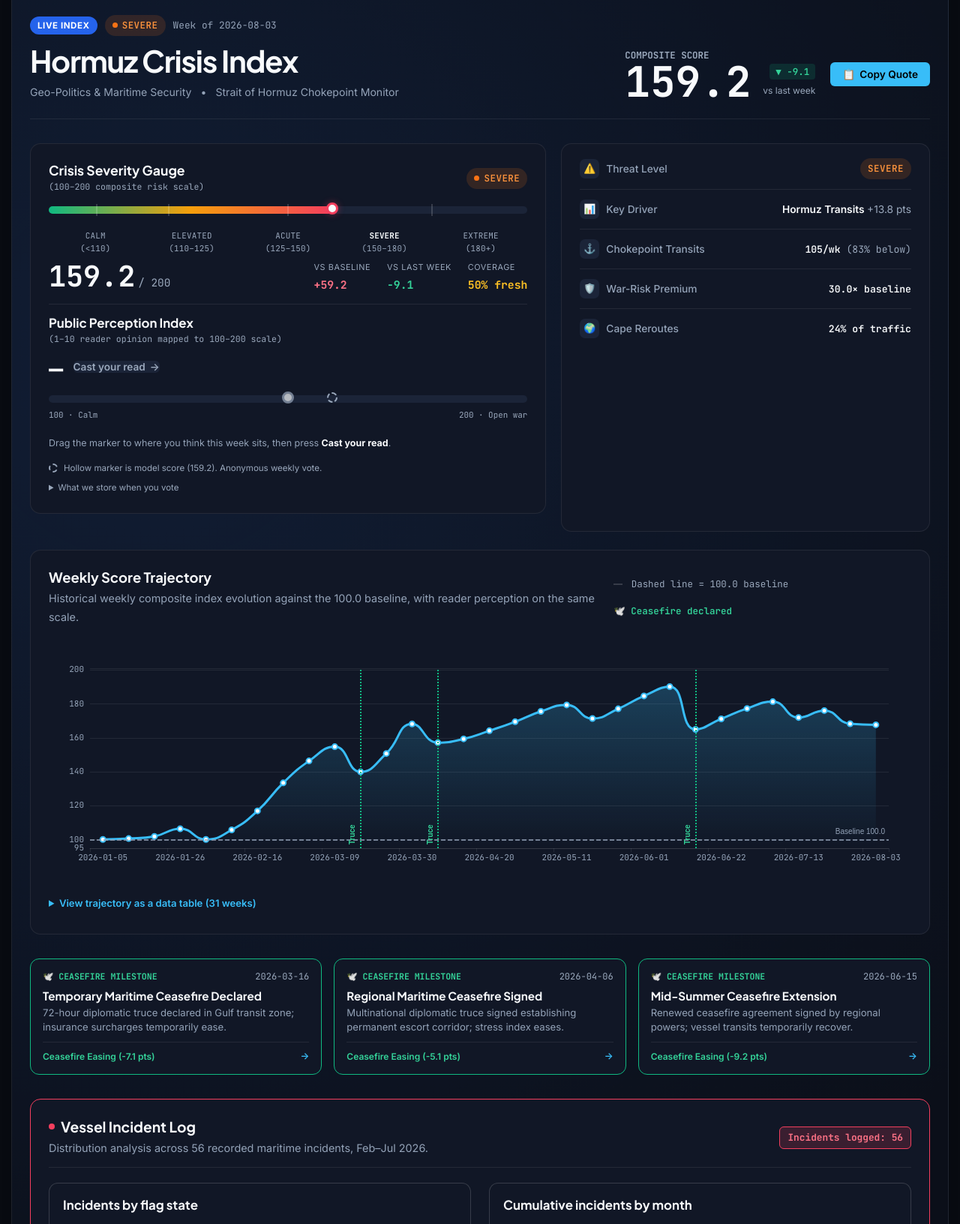
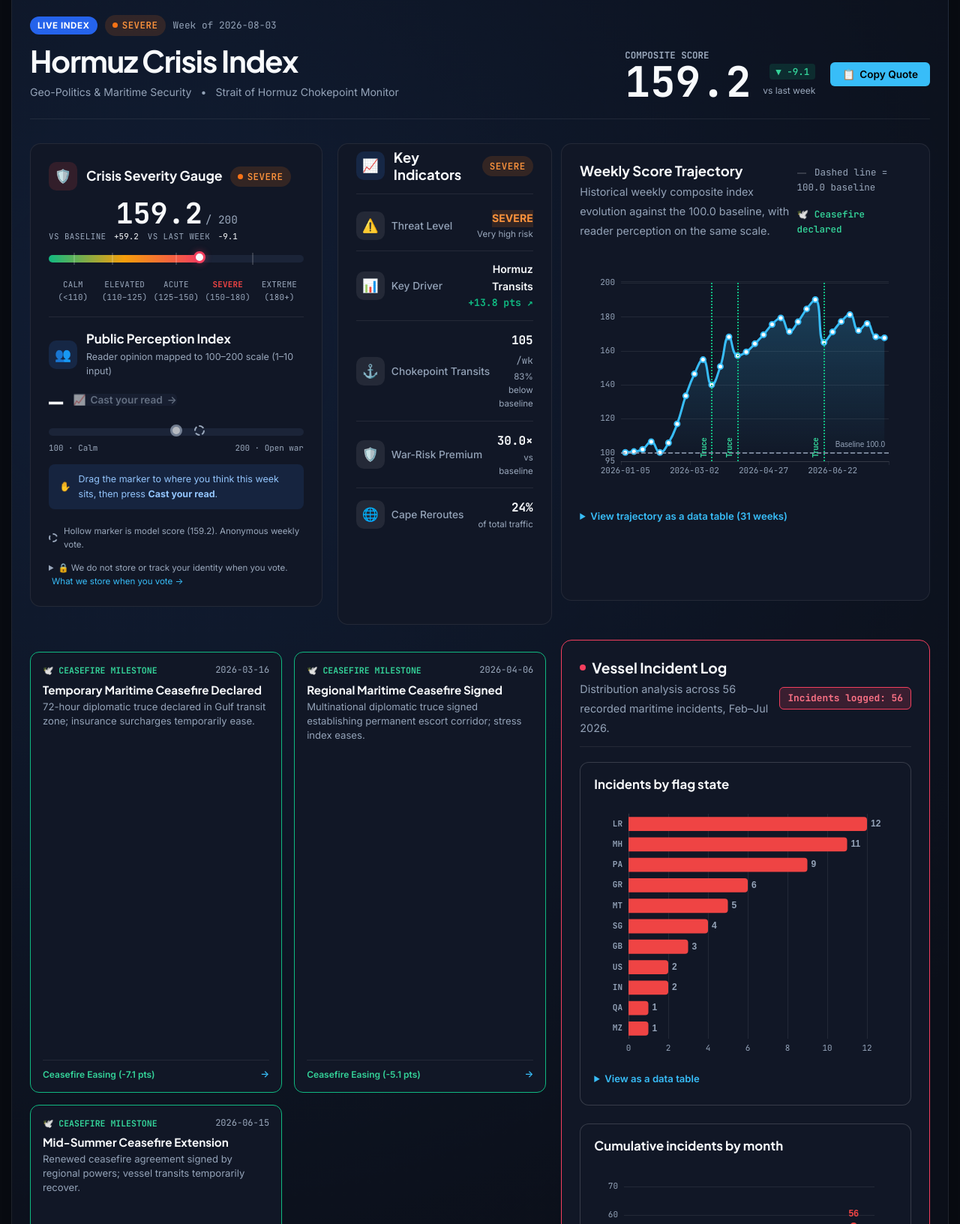
Before and after one commit to sanjoyforever/mydatalabs.in, a Flask app: page /hormuz-index in a window 1280 px wide. Shown: the part 192-1824 px from the top of the page at 75% size. Run offline with Flask 3, Linux system fonts and the light colour scheme; some libraries are stand-ins or nearby versions.

Commit message:
ui: update dashboard summary row matching reference design image exactly

```diff
--- a/app/static/css/style.css
+++ b/app/static/css/style.css
@@ -801,70 +801,232 @@
 .indices-divider {
   height: 1px;
   background: var(--border-subtle);
-  margin: 14px 0;
+  margin: 18px 0;
   flex-shrink: 0;
 }
 
-.gauge-title-group h2,
-.ppi-title-group h3 {
+/* Card Icon Boxes */
+.card-icon-box {
+  display: inline-flex;
+  align-items: center;
+  justify-content: center;
+  width: 38px;
+  height: 38px;
+  border-radius: 10px;
+  font-size: 1.1rem;
+  flex-shrink: 0;
+}
+
+:root[data-theme="light"] .card-icon-red { background: #FEF2F2; color: #EF4444; }
+:root[data-theme="dark"] .card-icon-red { background: rgba(239, 68, 68, 0.15); color: #FCA5A5; }
+
+:root[data-theme="light"] .card-icon-blue { background: #EFF6FF; color: #3B82F6; }
+:root[data-theme="dark"] .card-icon-blue { background: rgba(59, 130, 246, 0.15); color: #93C5FD; }
+
+:root[data-theme="light"] .card-icon-subtle { background: #F1F5F9; color: #475569; }
+:root[data-theme="dark"] .card-icon-subtle { background: rgba(255, 255, 255, 0.08); color: #94A3B8; }
+
+.gauge-title-with-icon {
+  display: flex;
+  align-items: center;
+  gap: 12px;
+}
+
+.gauge-title-row {
+  display: flex;
+  align-items: center;
+  gap: 10px;
+}
+
+.gauge-title-row h2 {
   font-family: var(--font-heading);
-  font-size: 1.05rem;
-  margin: 0 0 2px;
+  font-size: 1.15rem;
   font-weight: 700;
-}
-
+  margin: 0;
+}
+
+.gauge-header-readout {
+  text-align: right;
+}
+
+.gauge-score-headline {
+  display: flex;
+  align-items: baseline;
+  justify-content: flex-end;
+}
+
+.gauge-micro-facts {
+  display: flex;
+  gap: 12px;
+  justify-content: flex-end;
+  font-size: 0.68rem;
+  font-family: var(--font-mono);
+  margin-top: 2px;
+}
+
+.micro-label {
+  color: var(--text-muted);
+  text-transform: uppercase;
+  letter-spacing: 0.04em;
+  margin-right: 4px;
+}
+
+.card-sub-desc {
+  display: block;
+  font-size: 0.78rem;
+  color: var(--text-muted);
+  margin-top: 1px;
+}
+
+/* Public Perception Index Header & Actions */
 .ppi-header {
-  display: flex;
-  align-items: center;
-  justify-content: space-between;
-  gap: 12px;
-  flex-wrap: wrap;
-  margin-bottom: 8px;
-}
-
-.ppi-header-actions {
-  display: flex;
-  align-items: center;
-  gap: 14px;
-}
-
-.ppi-figure-inline {
-  display: flex;
-  align-items: center;
-  gap: 8px;
-}
-
-.gauge-readout-compact {
   display: flex;
   align-items: center;
   justify-content: space-between;
   gap: 16px;
-  margin-top: 10px;
+  margin-bottom: 12px;
   flex-wrap: wrap;
 }
 
-.gauge-score-display {
-  display: flex;
-  align-items: baseline;
-}
-
-.ppi-footer-info {
-  margin-top: 6px;
+.ppi-title {
+  font-family: var(--font-heading);
+  font-size: 1.1rem;
+  font-weight: 700;
+  margin: 0;
+}
+
+.ppi-header-actions {
+  display: flex;
+  align-items: center;
+  gap: 14px;
+}
+
+.ppi-figure-inline {
+  display: flex;
+  align-items: center;
+  gap: 8px;
+}
+
+.ppi-vote-btn {
+  background: var(--accent-blue-bg);
+  color: var(--accent-blue);
+  border: 1px solid var(--border-accent);
+  border-radius: 8px;
+  padding: 6px 14px;
+  font-weight: 600;
+  font-size: 0.82rem;
+  display: inline-flex;
+  align-items: center;
+  gap: 6px;
+  cursor: pointer;
+  transition: all 0.15s ease;
+}
+
+.ppi-vote-btn:hover:not(:disabled) {
+  background: var(--accent-blue);
+  color: #ffffff;
+  transform: translateY(-1px);
+}
+
+.ppi-vote-btn:disabled {
+  opacity: 0.6;
+  cursor: default;
+}
+
+/* Callout Banner */
+.ppi-hint-callout {
+  display: flex;
+  align-items: center;
+  gap: 10px;
+  padding: 10px 14px;
+  border-radius: 8px;
+  font-size: 0.78rem;
+  margin: 12px 0 10px;
+}
+
+:root[data-theme="light"] .ppi-hint-callout { background: #F0F7FF; color: #1E40AF; }
+:root[data-theme="dark"] .ppi-hint-callout { background: rgba(59, 130, 246, 0.12); color: #93C5FD; }
+
+.ppi-footnotes-container {
   display: flex;
   flex-direction: column;
   gap: 4px;
-}
-
-.ppi-footer-info .ppi-hint {
-  font-size: 0.76rem;
-  color: var(--text-sub);
+  font-size: 0.72rem;
+  color: var(--text-muted);
+}
+
+.ppi-footnotes-container .toggle-link {
+  color: var(--accent-blue);
+  margin-left: 4px;
+}
+
+/* Colored band items */
+.gauge-label-item.band-green.active { color: #10B981; }
+.gauge-label-item.band-yellow.active { color: #D97706; }
+.gauge-label-item.band-orange.active { color: #F97316; }
+.gauge-label-item.band-red.active { color: #EF4444; }
+.gauge-label-item.band-purple.active { color: #8B5CF6; }
+
+/* Right Column Signals / Key Indicators */
+.signal-card-header {
+  display: flex;
+  align-items: center;
+  justify-content: space-between;
+  padding-bottom: 14px;
+  margin-bottom: 8px;
+  border-bottom: 1px solid var(--border-subtle);
+}
+
+.signal-card-title {
+  font-family: var(--font-heading);
+  font-size: 1.15rem;
+  font-weight: 700;
   margin: 0;
 }
 
-.ppi-footer-info .ppi-footnote {
+.signal-value-group {
+  text-align: right;
+  display: flex;
+  flex-direction: column;
+  align-items: flex-end;
+}
+
+.signal-value-title {
+  font-weight: 600;
+  font-size: 0.88rem;
+  color: var(--text-main);
+}
+
+.signal-value-bold {
+  font-family: var(--font-mono);
+  font-size: 1rem;
+  font-weight: 700;
+  color: var(--text-main);
+}
+
+.signal-value-bold .unit-text {
+  font-size: 0.78rem;
+  font-weight: 400;
+  color: var(--text-muted);
+}
+
+.signal-value-green {
+  font-family: var(--font-mono);
+  font-size: 0.82rem;
+  font-weight: 700;
+  color: #10B981;
+}
+
+.status-text-bold {
+  font-weight: 700;
+  font-size: 0.88rem;
+}
+
+.status-text-bold.status-critical { color: #EF4444; }
+
+.signal-subtext {
   font-size: 0.72rem;
   color: var(--text-muted);
-  margin: 0;
 }
 
 .signal-stack { display: flex; }
--- a/app/templates/hormuz.html
+++ b/app/templates/hormuz.html
@@ -139,17 +139,32 @@
    screen instead of three scrolls. Collapses to one column under 1100px. #}
 <div class="summary-row">
 
+<div class="summary-row">
+
 <!-- Merged Indices Column (Model Score Gauge + Public Perception Gauge Stacked) -->
 <section class="gauge-card merged-indices-card" aria-label="Crisis Severity and Public Perception Gauges">
   <!-- Upper Section: Crisis Severity Scale Gauge -->
   <div class="merged-gauge-block model-gauge-block">
     <div class="gauge-card-header">
-      <div class="gauge-title-group">
+      <div class="gauge-title-with-icon">
+        <span class="card-icon-box card-icon-red" aria-hidden="true">🛡️</span>
+        <div>
+          <div class="gauge-title-row">
             <h2 id="gauge-heading">Crisis Severity Gauge</h2>
-        <span class="card-sub">(100–200 composite risk scale)</span>
+            <span class="status-badge status-{{ snapshot.level_status }}"><span class="status-dot" aria-hidden="true"></span>{{ snapshot.level_label|upper }}</span>
           </div>
-      <div class="gauge-header-right">
-        <span class="status-badge status-{{ snapshot.level_status }}"><span class="status-dot" aria-hidden="true"></span>{{ snapshot.level_label|upper }}</span>
+        </div>
+      </div>
+
+      <div class="gauge-header-readout">
+        <div class="gauge-score-headline">
+          <span class="gauge-readout-value">{{ "%.1f"|format(snapshot.score) }}</span>
+          <span class="gauge-readout-denom">/ {{ scale_max|int }}</span>
+        </div>
+        <div class="gauge-micro-facts">
+          <span><span class="micro-label">VS BASELINE</span> <span class="is-above">+{{ "%.1f"|format(press.points_above_baseline) }}</span></span>
+          <span><span class="micro-label">VS LAST WEEK</span> <span class="{{ 'is-above' if delta >= 0 else 'is-below' }}">{{ '+' if delta >= 0 else '−' }}{{ "%.1f"|format(delta|abs) }}</span></span>
+        </div>
       </div>
     </div>
 
@@ -168,41 +183,16 @@
 
     <div class="gauge-labels-row">
       {% for band in [
-          ('Calm', 'CALM', '&lt;110'),
-          ('Elevated', 'ELEVATED', '110–125'),
-          ('Acute', 'ACUTE', '125–150'),
-          ('Severe', 'SEVERE', '150–180'),
-          ('Extreme', 'EXTREME', '180+')] %}
-      <span class="gauge-label-item {% if snapshot.level_label == band[0] %}active{% endif %}">
+          ('Calm', 'CALM', '&lt;110', 'green'),
+          ('Elevated', 'ELEVATED', '110–125', 'yellow'),
+          ('Acute', 'ACUTE', '125–150', 'orange'),
+          ('Severe', 'SEVERE', '150–180', 'red'),
+          ('Extreme', 'EXTREME', '180+', 'purple')] %}
+      <span class="gauge-label-item band-{{ band[3] }} {% if snapshot.level_label == band[0] %}active{% endif %}">
         <span class="gauge-band-name">{{ band[1] }}</span>
         <span class="gauge-band-range">({{ band[2]|safe }})</span>
       </span>
       {% endfor %}
-    </div>
-
-    <div class="gauge-readout-compact">
-      <div class="gauge-score-display">
-        <span class="gauge-readout-value">{{ "%.1f"|format(snapshot.score) }}</span>
-        <span class="gauge-readout-denom">/ {{ scale_max|int }}</span>
-      </div>
-      <dl class="gauge-readout-facts">
-        <div>
-          <dt>vs baseline</dt>
-          <dd class="is-above">+{{ "%.1f"|format(press.points_above_baseline) }}</dd>
-        </div>
-        <div>
-          <dt>vs last week</dt>
-          <dd class="{{ 'is-above' if delta >= 0 else 'is-below' }}">
-            {{ '+' if delta >= 0 else '−' }}{{ "%.1f"|format(delta|abs) }}
-          </dd>
-        </div>
-        {% if snapshot.degraded %}
-        <div>
-          <dt>coverage</dt>
-          <dd class="is-stale">{{ "%.0f"|format((1 - snapshot.stale_weight) * 100) }}% fresh</dd>
-        </div>
-        {% endif %}
-      </dl>
     </div>
   </div>
 
@@ -216,9 +206,12 @@
          data-available="{{ 'true' if sentiment.available else 'false' }}"
          data-min-votes="{{ sentiment.min_votes }}">
       <div class="ppi-header">
-        <div class="ppi-title-group">
+        <div class="gauge-title-with-icon">
+          <span class="card-icon-box card-icon-blue" aria-hidden="true">👥</span>
+          <div>
             <h3 class="ppi-title" id="ppi-heading">Public Perception Index</h3>
-          <span class="card-sub">(1–10 reader opinion mapped to 100–200 scale)</span>
+            <span class="card-sub-desc">Reader opinion mapped to 100–200 scale (1–10 input)</span>
+          </div>
         </div>
 
         <div class="ppi-header-actions">
@@ -231,7 +224,7 @@
           </div>
           <button type="button" class="ppi-vote-btn" id="ppi-submit" disabled
                   aria-describedby="ppi-hint">
-            <span id="ppi-submit-label">Cast your read</span> <span aria-hidden="true">→</span>
+            <span class="btn-icon" aria-hidden="true">📈</span> <span id="ppi-submit-label">Cast your read</span> <span aria-hidden="true">→</span>
           </button>
         </div>
       </div>
@@ -262,81 +255,86 @@
         <span>200 · Open war</span>
       </div>
 
-      <div class="ppi-footer-info">
-        <p class="ppi-hint" id="ppi-hint">
+      <div class="ppi-hint-callout" id="ppi-hint">
+        <span class="callout-icon" aria-hidden="true">✋</span>
         <span id="ppi-hint-text">Drag the marker to where you think this week sits, then press <strong>Cast your read</strong>.</span>
-        </p>
+      </div>
 
+      <div class="ppi-footnotes-container">
         <p class="ppi-footnote">
           <span class="ppi-marker-key" aria-hidden="true"></span>
           Hollow marker is model score ({{ "%.1f"|format(snapshot.score) }}). Anonymous weekly vote.
           <button type="button" class="ppi-withdraw" id="ppi-withdraw" hidden>Withdraw my vote</button>
         </p>
-      </div>
-
-      <p class="ppi-error" id="ppi-error" role="alert" hidden></p>
 
         <details class="ppi-privacy-toggle">
-        <summary>What we store when you vote</summary>
+          <summary><span aria-hidden="true">🔒</span> We do not store or track your identity when you vote. <span class="toggle-link">What we store when you vote →</span></summary>
           <p class="ppi-privacy">
             Your 1–10 rating, the week, and a random ID generated in local storage to allow updating or withdrawing your vote.
           </p>
         </details>
       </div>
+
+      <p class="ppi-error" id="ppi-error" role="alert" hidden></p>
+    </div>
   </div>
 </section>
 
-{# Signals: the readings that explain the composite, as label/value rows.
-
-   These were three paragraphs. Every figure they carried — the war-risk
-   multiple, transits against baseline, the reroute share — is stated exactly
-   once more in the Component Breakdown Matrix further down the page, with its
-   weight, stress score and source. So the prose was a second telling, and at a
-   third of the width it was three dense blocks against a gauge. The row form
-   answers "where do we stand" at a glance and leaves the detail to the table
-   that exists for detail. #}
+<!-- Signals Column (Key Indicators) -->
 <section class="signal-stack" aria-labelledby="briefing-heading">
-  <h2 id="briefing-heading" class="sr-only">Executive briefing</h2>
+  <h2 id="briefing-heading" class="sr-only">Key Indicators</h2>
   <div class="signal-card">
-    <div class="signal-row">
-      <span class="signal-label"><span class="signal-icon" aria-hidden="true">⚠️</span> Threat Level</span>
+    <div class="signal-card-header">
+      <div class="gauge-title-with-icon">
+        <span class="card-icon-box card-icon-blue" aria-hidden="true">📈</span>
+        <h2 class="signal-card-title">Key Indicators</h2>
+      </div>
       <span class="status-badge status-{{ snapshot.level_status }}">{{ snapshot.level_label|upper }}</span>
     </div>
 
     <div class="signal-row">
-      <span class="signal-label"><span class="signal-icon" aria-hidden="true">📊</span> Key Driver</span>
-      {# Component labels carry a parenthetical scope — "Hormuz Transits (all
-         commercial vessels)" — which wraps to three lines in a value column.
-         The qualifier is in the breakdown table; the name is what belongs here.
+      <span class="signal-label"><span class="card-icon-box card-icon-subtle" aria-hidden="true">⚠️</span> Threat Level</span>
+      <div class="signal-value-group">
+        <span class="status-text-bold status-{{ snapshot.level_status }}">{{ snapshot.level_label|upper }}</span>
+        <span class="signal-subtext">Very high risk</span>
+      </div>
+    </div>
 
-         The contribution rides in this row rather than claiming one of its own:
-         it is an attribute of the driver, and a separate row needed an icon
-         outside the system's fixed glyph set. #}
-      <span class="signal-value" {% if top_driver %}title="{{ top_driver.component.label }}"{% endif %}>
-        {{ top_driver.component.label.split('(')[0]|trim if top_driver else '—' }}
-        {%- if top_driver %} <span class="signal-delta">+{{ "%.1f"|format(top_driver.contribution) }} pts</span>{% endif %}
-      </span>
+    <div class="signal-row">
+      <span class="signal-label"><span class="card-icon-box card-icon-subtle" aria-hidden="true">📊</span> Key Driver</span>
+      <div class="signal-value-group">
+        <span class="signal-value-title">{{ top_driver.component.label.split('(')[0]|trim if top_driver else '—' }}</span>
+        {%- if top_driver %} <span class="signal-value-green">+{{ "%.1f"|format(top_driver.contribution) }} pts ↗</span>{% endif %}
+      </div>
     </div>
 
     {% if press.traffic is not none %}
     <div class="signal-row">
-      <span class="signal-label"><span class="signal-icon" aria-hidden="true">⚓</span> Chokepoint Transits</span>
-      <span class="signal-value signal-value-num">{{ "%.0f"|format(press.traffic) }}/wk
-        {%- if press.traffic_drop_pct %} <span class="signal-delta">({{ "%.0f"|format(press.traffic_drop_pct) }}% {{ press.traffic_direction }})</span>{% endif %}</span>
+      <span class="signal-label"><span class="card-icon-box card-icon-subtle" aria-hidden="true">⚓</span> Chokepoint Transits</span>
+      <div class="signal-value-group">
+        <span class="signal-value-bold">{{ "%.0f"|format(press.traffic) }} <span class="unit-text">/wk</span></span>
+        {%- if press.traffic_drop_pct %} <span class="signal-subtext">{{ "%.0f"|format(press.traffic_drop_pct) }}% below baseline</span>{% endif %}
+      </div>
     </div>
     {% endif %}
 
     {% if press.war_risk_multiple %}
     <div class="signal-row">
-      <span class="signal-label"><span class="signal-icon" aria-hidden="true">🛡️</span> War-Risk Premium</span>
-      <span class="signal-value signal-value-num">{{ "%.1f"|format(press.war_risk_multiple) }}× baseline</span>
+      <span class="signal-label"><span class="card-icon-box card-icon-subtle" aria-hidden="true">🛡️</span> War-Risk Premium</span>
+      <div class="signal-value-group">
+        <span class="signal-value-bold">{{ "%.1f"|format(press.war_risk_multiple) }}×</span>
+        <span class="signal-subtext">vs baseline</span>
+      </div>
     </div>
     {% endif %}
 
     {% if press.reroutes %}
     <div class="signal-row">
-      <span class="signal-label"><span class="signal-icon" aria-hidden="true">🌍</span> Cape Reroutes</span>
-      <span class="signal-value signal-value-num">{{ "%.0f"|format(press.reroutes) }}% of traffic</span>
+      <span class="signal-label"><span class="card-icon-box card-icon-subtle" aria-hidden="true">🌐</span> Cape Reroutes</span>
+      <div class="signal-value-group">
+        <span class="signal-value-bold">{{ "%.0f"|format(press.reroutes) }}%</span>
+        <span class="signal-subtext">of total traffic</span>
+      </div>
     </div>
     {% endif %}
   </div>
```
Lines whose indentation alone changed are shown as unchanged.
